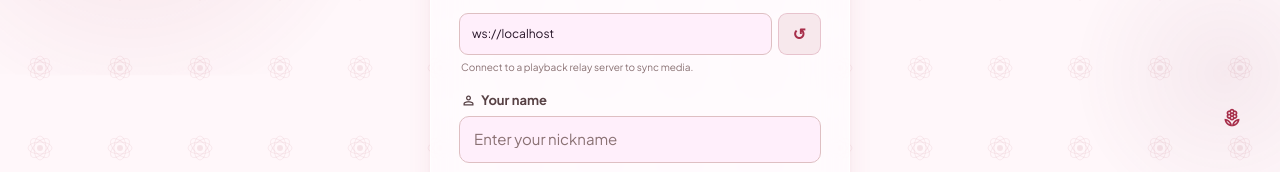
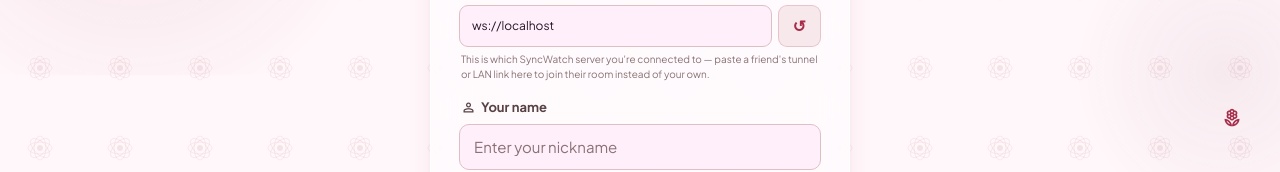
Before and after one commit to HYZEN1101/syncwatch, a React (Vite) app in the folder client-react/: page / in a window 1280 px wide. Shown: the part 212-384 px from the top of the page. Built offline with nearby package versions, Linux system fonts and the light colour scheme; no server answers.

Commit message:
UI changed to LAN

```diff
--- a/client-react/src/pages/Lobby.jsx
+++ b/client-react/src/pages/Lobby.jsx
@@ -292,7 +292,7 @@ export function Lobby({ ws, onJoined }) {
                 onMouseLeave={e=>e.currentTarget.style.background='rgba(167,46,74,0.09)'}
               >↺</button>
             </div>
-            <p style={{ margin:0, fontSize:10, color:'var(--color-outline)', paddingLeft:2 }}>Connect to a playback relay server to sync media.</p>
+            <p style={{ margin:0, fontSize:10, color:'var(--color-outline)', paddingLeft:2 }}>This is which SyncWatch server you're connected to — paste a friend's tunnel or LAN link here to join their room instead of your own.</p>
           </div>
 
           {/* Name */}
```
Also changed, not shown: 1 other file (tests, documents, lock files or other folders).
